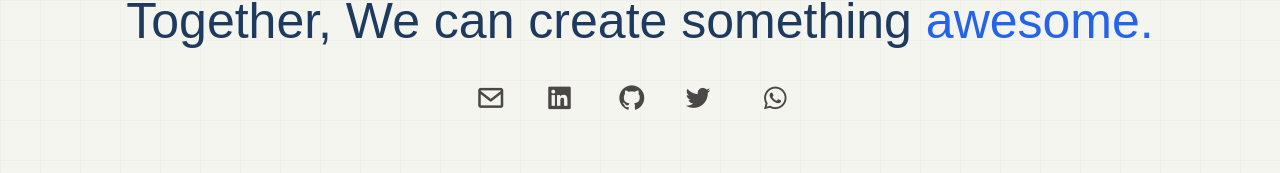
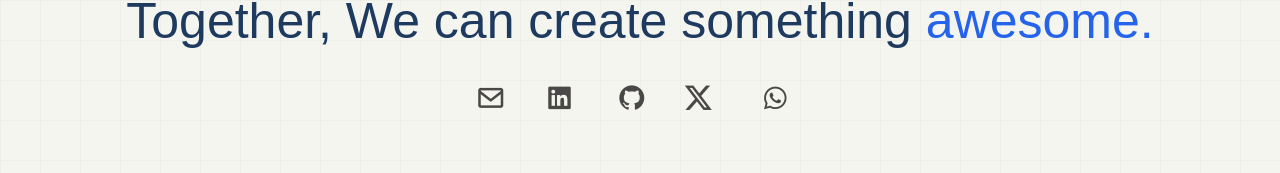
Before and after one commit to WarlayX/Portfolio, a React (Vite) app in the folder My-portfolio/: page / in a window 1280 px wide. Shown: the part 2080-2253 px from the top of the page. Built offline with nearby package versions, Linux system fonts and the light colour scheme.

Commit message:
X-twitter-logo

```diff
--- a/My-portfolio/src/components/Home/Contact.jsx
+++ b/My-portfolio/src/components/Home/Contact.jsx
@@ -14,7 +14,7 @@ export default function Contact() {
       label: "GitHub",
       href: "https://github.com/WarlayX"
     },
-    { icon: "bx bxl-twitter",
+    { icon: "fa-brands fa-x-twitter",
       label: "Twitter",
       href: "https://x.com/Warlay_X?t=2qckFuDsWqVO9M0Y0GjXsA&s=09"
     },
```
